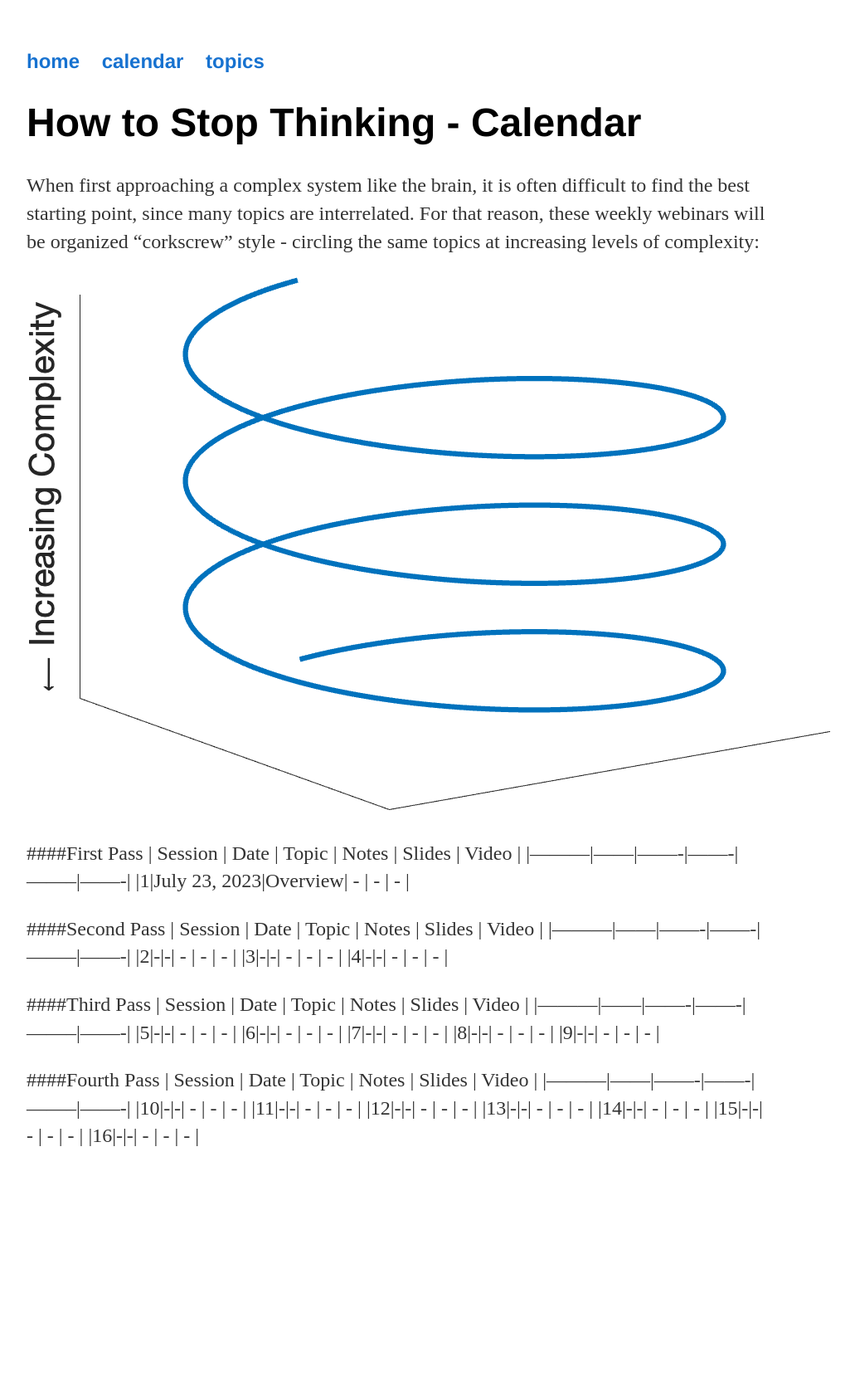
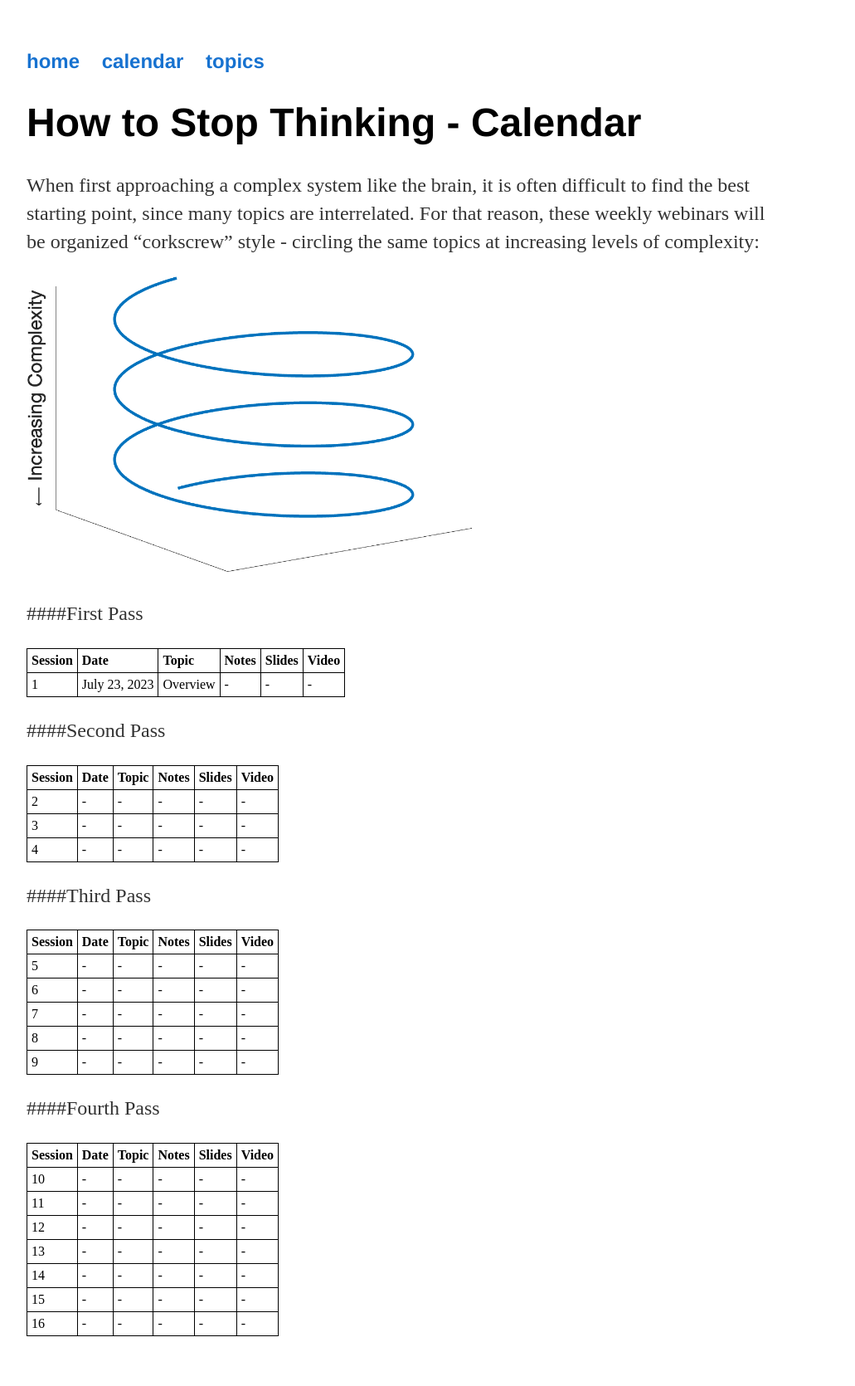
Before and after one commit to maxpensack/maxpensack.github.io, a Jekyll site: the page built from howtostopthinking/calendar/index.md, in a window 1280 px wide. Shown: the whole page at 83% size, without its empty margins (160-1191 px from the left). Built offline with Jekyll 4.4.1, drawn with Linux system fonts in a browser that asks for light colours; before the commit the page ends 1446 px from its top, so only the background shows below that.

Commit message:
Update index.md

```diff
--- a/howtostopthinking/calendar/index.md
+++ b/howtostopthinking/calendar/index.md
@@ -6,14 +6,16 @@ title: How to Stop Thinking - Calendar
 
 When first approaching a complex system like the brain, it is often difficult to find the best starting point, since many topics are interrelated. For that reason, these weekly webinars will be organized "corkscrew" style - circling the same topics at increasing levels of complexity:
 
-![Visual analogy for the webinar's organization.](spiral.png)
+<img src="spiral.png"  width="60%" height="30%">
 
 ####First Pass
+
 | Session | Date | Topic | Notes | Slides | Video |
 |---------|------|-------|-------|--------|-------|
 |1|July 23, 2023|Overview| - | - | - |
 
 ####Second Pass
+
 | Session | Date | Topic | Notes | Slides | Video |
 |---------|------|-------|-------|--------|-------|
 |2|-|-| - | - | - |
@@ -21,6 +23,7 @@ When first approaching a complex system like the brain, it is often difficult to
 |4|-|-| - | - | - |
 
 ####Third Pass
+
 | Session | Date | Topic | Notes | Slides | Video |
 |---------|------|-------|-------|--------|-------|
 |5|-|-| - | - | - |
@@ -30,6 +33,7 @@ When first approaching a complex system like the brain, it is often difficult to
 |9|-|-| - | - | - |
 
 ####Fourth Pass
+
 | Session | Date | Topic | Notes | Slides | Video |
 |---------|------|-------|-------|--------|-------|
 |10|-|-| - | - | - |
```
